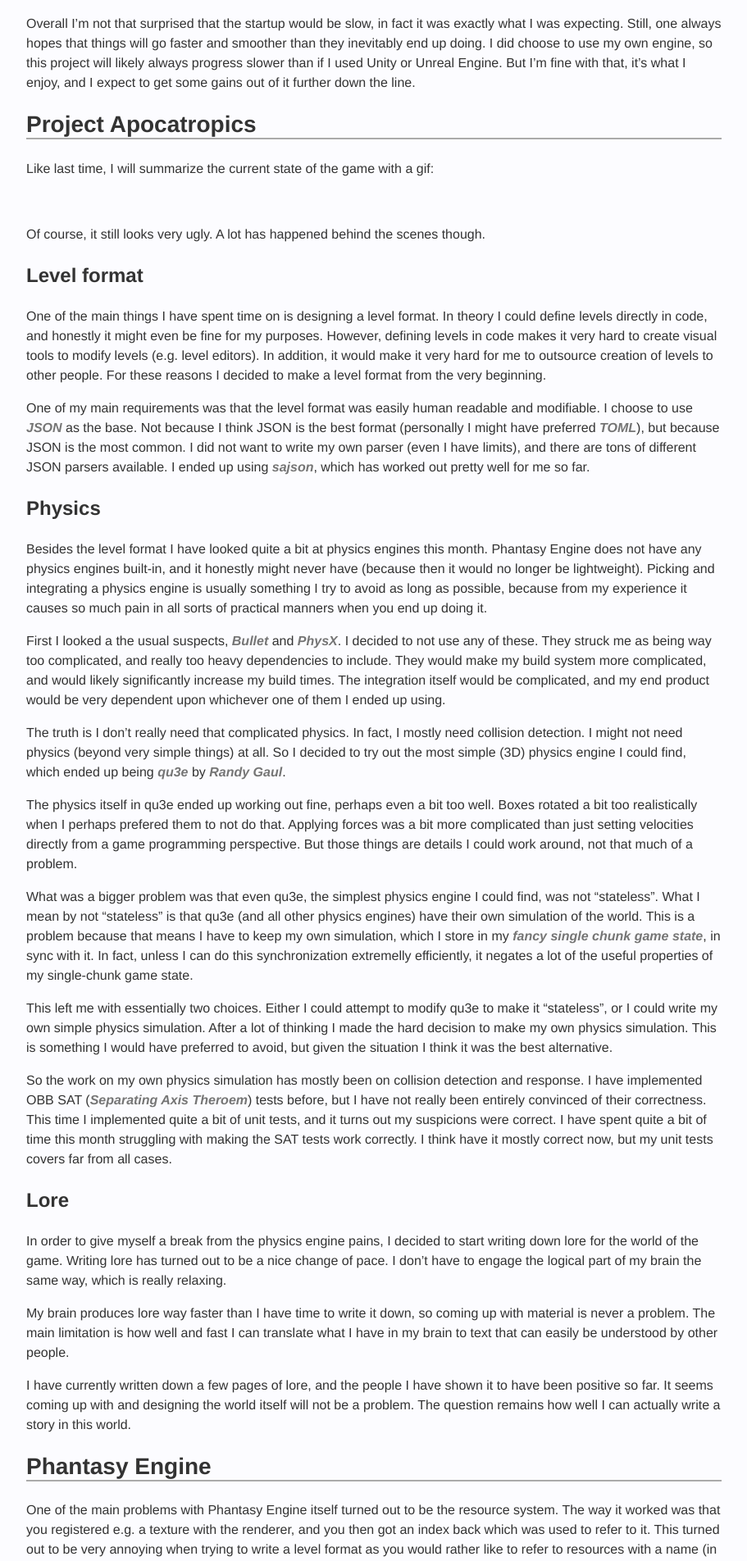
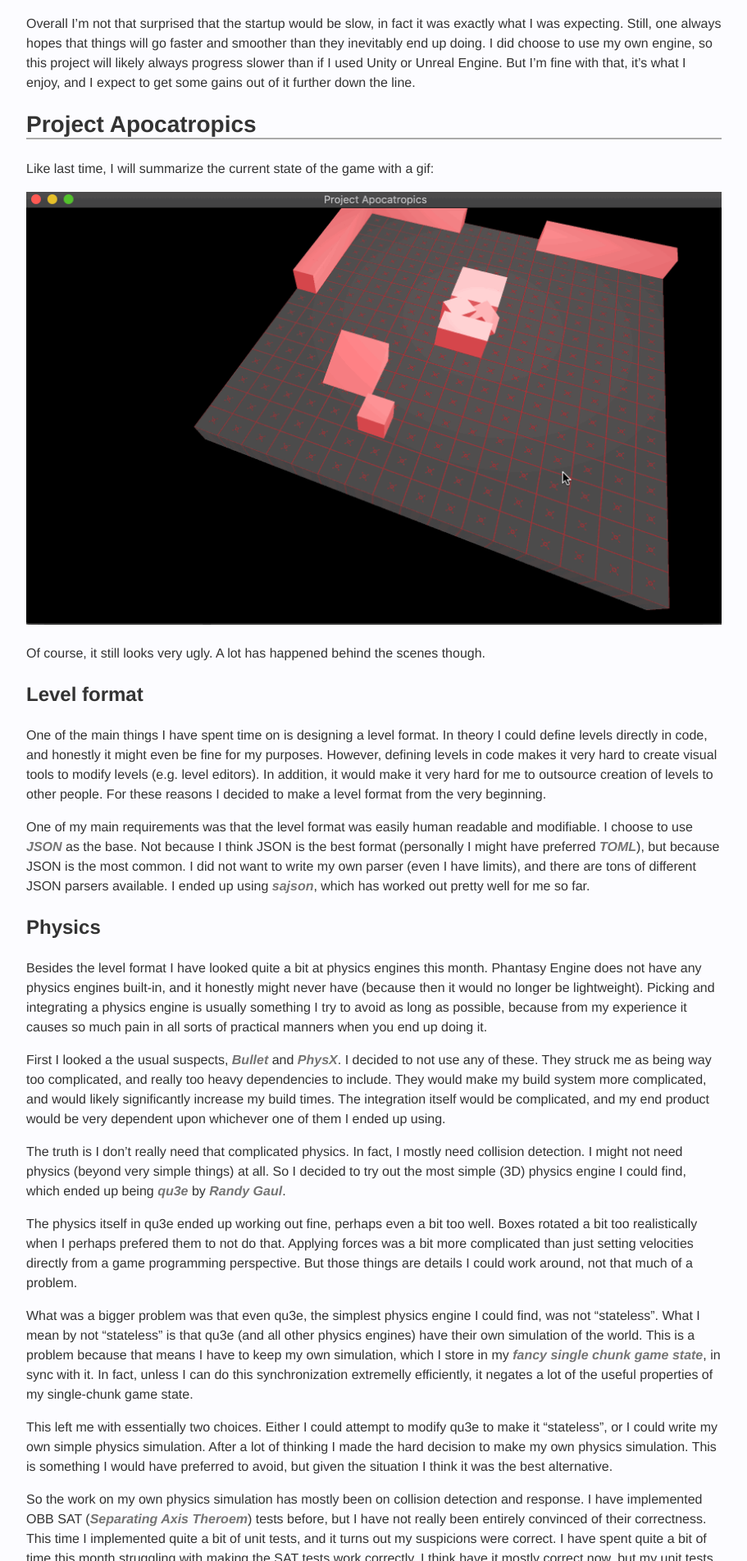
Before and after one commit to skipifzero/SkipIfZero.github.io, a Jekyll site: the page built from _posts/2019-06-06-june-2019-update.md, in a window 1280 px wide. Shown: the part 685-2589 px from the top of the page at 82% size, without its empty margins (184-1095 px from the left). Built offline with Jekyll 4.4.1, drawn with Linux system fonts in a browser that asks for light colours; our own code applies the rules of GitHub Pages for plain Markdown files.

Commit message:
Bugfix gif path

```diff
--- a/_posts/2019-06-06-june-2019-update.md
+++ b/_posts/2019-06-06-june-2019-update.md
@@ -20,7 +20,7 @@ Overall I'm not that surprised that the startup would be slow, in fact it was ex
 
 Like last time, I will summarize the current state of the game with a gif:
 
-![](/assets/2019-06-06-june-2019-update/progress.gif)
+![](/assets/posts/2019-06-06-june-2019-update/progress.gif)
 
 Of course, it still looks very ugly. A lot has happened behind the scenes though.
 
```
